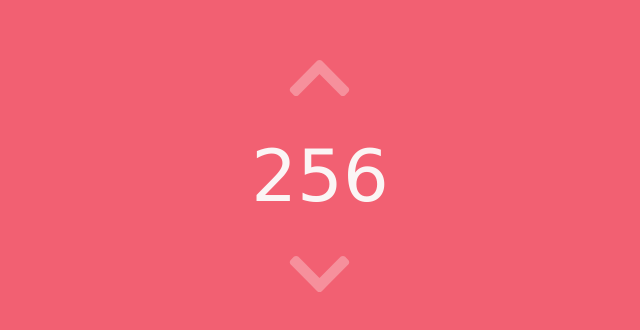
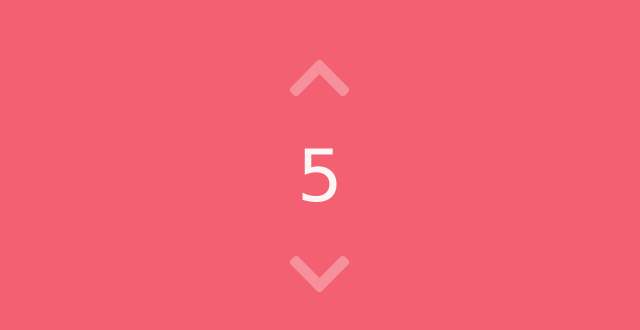
Before and after one commit to LeiaHong/my-react, a React (Create React App) app: page / in a window 1280 px wide. Shown: the part 224-554 px from the top of the page, without its empty margins (320-960 px from the left). Built offline with nearby package versions, Linux system fonts and the light colour scheme.

Commit message:
handleClick函式提取

```diff
--- a/src/features/counterV2/CounterV2.js
+++ b/src/features/counterV2/CounterV2.js
@@ -2,22 +2,30 @@ import React, { useState } from 'react';
 import './counterV2.css';
 
 function CounterV2() {
-  const [count, setCount] = useState(256);
+  const [count, setCount] = useState(5);
+  const handleClick = (type) => () => {
+    if (type === 'increment') {
+      setCount(count + 1);
+    }
+    if (type === 'decrement') {
+      setCount(count - 1);
+    }
+  };
   return (
     <div className="container">
+      {count < 10 && (
         <div
           className="chevron chevron-up"
-        onClick={() => {
-          setCount(count + 1);
-        }}
+          onClick={handleClick('increment')}
         />
+      )}
       <div className="number">{count}</div>
+      {count > 0 && (
         <div
           className="chevron chevron-down"
-        onClick={() => {
-          setCount(count - 1);
-        }}
+          onClick={handleClick('decrement')}
         />
+      )}
     </div>
   );
 }
--- a/src/features/counterV2/counterV2.css
+++ b/src/features/counterV2/counterV2.css
@@ -14,6 +14,10 @@ body {
   display: flex;
   align-items: center;
   justify-content: center;
+}
+
+.visibility-hidden {
+  visibility: hidden;
 }
 
 .container {
@@ -37,7 +41,8 @@ body {
   cursor: pointer;
   width: 70px;
   height: 70px;
-  transition: all 0.3s;
+  /* transition: all 0.3s; */
+  transition: background-image 0.3s;
 }
 
 .chevron-up {
```
Lines whose indentation alone changed are shown as unchanged.
